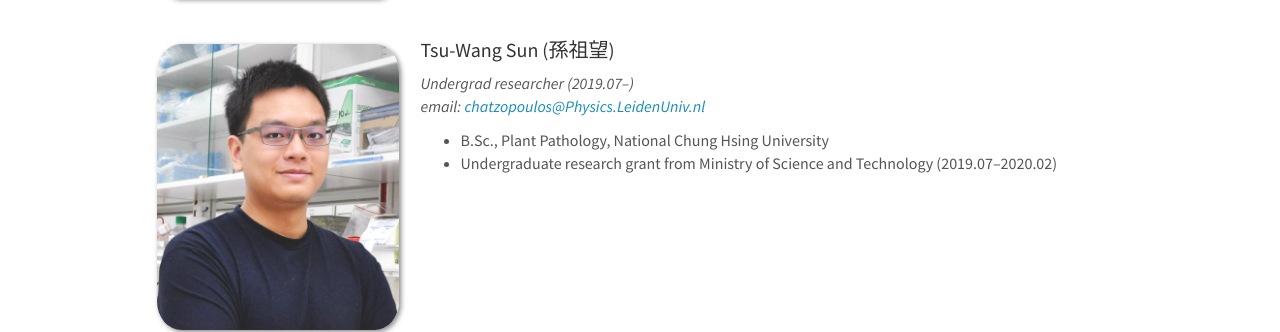
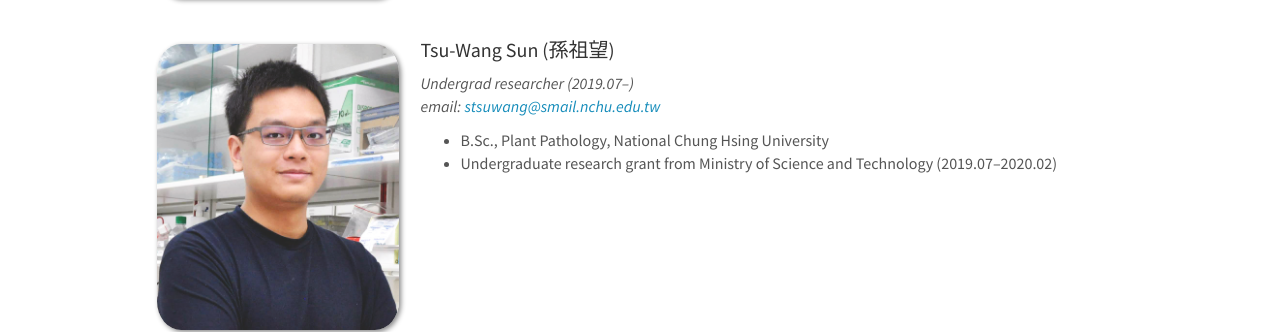
Before and after one commit to tzutongkao/Kao_Lab, a Jekyll site: the page built from _pages/team.md, in a window 1280 px wide and 900 px high, scrolled down 1235 px. Shown: the part 164-496 px from the top of the window. Built offline with Jekyll 4.4.1, drawn with Linux system fonts in a browser that asks for light colours; nearby versions of some CDN libraries.

Commit message:
Update team_members.yml

```diff
--- a/_data/team_members.yml
+++ b/_data/team_members.yml
@@ -38,7 +38,7 @@
 - name: Tsu-Wang Sun (孫祖望)
   photo: TsuWang.jpg
   info: Undergrad researcher (2019.07–)
-  email: chatzopoulos@Physics.LeidenUniv.nl
+  email: stsuwang@smail.nchu.edu.tw
   number_educ: 2
   education1: B.Sc., Plant Pathology, National Chung Hsing University
   education2: Undergraduate research grant from Ministry of Science and Technology (2019.07–2020.02)
```
